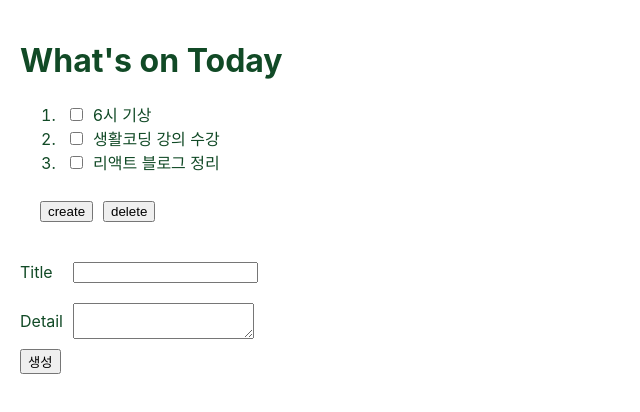
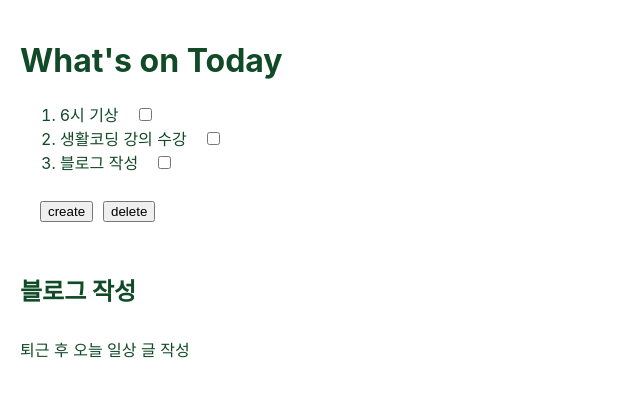
Before and after one commit to Jinny-Jin/practice-redux, a React (Create React App) app: page /2 in a window 1280 px wide. Shown: the top 412 px of the page, without its empty margins (0-640 px from the left). Built offline with nearby package versions, Linux system fonts and the light colour scheme.

Commit message:
예제2 - 리덕스 설정 -> mode에 따라 하단에 보이는 컴포넌트 내용 다르게 설정

```diff
--- a/src/pages/practice2/components/TodoContent.tsx
+++ b/src/pages/practice2/components/TodoContent.tsx
@@ -1,16 +1,23 @@
-import {useState} from 'react'
+import { useDispatch, useSelector } from 'react-redux'
 
 const TodoContent = () => {
-    const [mode, setMode] = useState('create')
+    const dispatch = useDispatch()
+    const content = useSelector((state : any) => state.contents)
+    const mode = useSelector((state : any) => state.mode)
+    const selectedId = useSelector((state: any)=> state.selectedId)
 
     return(
         <div className='container'>
-            {mode === 'read' && (
-                <>
-                <h2>6시 기상</h2>
-                <div>우히히 6시에 안일어나도 몰라~~</div>
-                </>
-            )}
+            {mode === 'read' &&
+            content.map((item : any) =>
+                item.id === selectedId && (
+                    <>
+                        <h2>{item.title}</h2>
+                        <div>{item.desc}</div>
+                    </>
+                )
+            )
+            }
             {mode === 'create' && (
                 <>
                     <div>
--- a/src/pages/practice2/components/TodoList.tsx
+++ b/src/pages/practice2/components/TodoList.tsx
@@ -1,35 +1,31 @@
 import TodoContent from './TodoContent'
+import { useDispatch, useSelector } from 'react-redux'
+
 
 const TodoList = () => {
+    const dispatch = useDispatch()
+    const content = useSelector((state : any) => state.contents)
+
     return (
         <>
             <ol>
-            <li>
-                <input
-                type='checkbox'
-                id='todo1'
-                />
-                <label htmlFor='todo1'>6시 기상</label>
-            </li>
-            <li>
-                <input
-                type='checkbox'
-                id='todo2'
-                />
-                <label htmlFor='todo2'>생활코딩 강의 수강</label>
-            </li>
-            <li>
-                <input
-                type='checkbox'
-                id='todo3'
-                />
-                <label htmlFor='todo3'>리액트 블로그 정리</label>
-            </li>
-        </ol>
-        <div>
-            <button>create</button>
-            <button>delete</button>
-        </div>
+                {content.map((item : any) => {
+                    return(
+                        <li key={item.id}>
+                            <label onClick={()=>{
+                                dispatch({type : 'SELECT', id : item.id})
+                            }}>{item.title}</label>
+                            <input type='checkbox' id={item.id}/>
+                        </li>
+                    )
+                })}
+            </ol>
+            <div>
+                <button onClick={()=>{
+                    dispatch({type : 'CHANGE_MODE', mode : 'create'})
+                }}>create</button>
+                <button>delete</button>
+            </div>
         <TodoContent/>
     </>
     )
--- a/src/pages/practice2/reducer.ts
+++ b/src/pages/practice2/reducer.ts
@@ -1,5 +1,29 @@
-const reducer = (state : any, action :any) => {
-    return state
+
+const initialState = {
+    contents : [
+        {id:1, title : '6시 기상', desc:'6시 칼 기상 후 출근 준비'},
+        {id:2, title : '생활코딩 강의 수강', desc : '생활코딩 리덕스 강의 수강'},
+        {id:3, title : '블로그 작성', desc : '퇴근 후 오늘 일상 글 작성'}
+    ],
+    mode : 'read',
+    selectedId : 3
+}
+
+const reducer = (state : any = initialState, action :any) => {
+    let newState
+    switch (action.type) {
+        case 'SELECT':
+            return(
+                newState = Object.assign({},state,{selectedId: action.id, mode: 'read'})
+            )
+        case 'CHANGE_MODE' :
+            return(
+                newState = Object.assign({},state,{mode : action.mode})
+            )
+
+        default:
+            return state;
+    }
 }
 
 export default reducer
```
